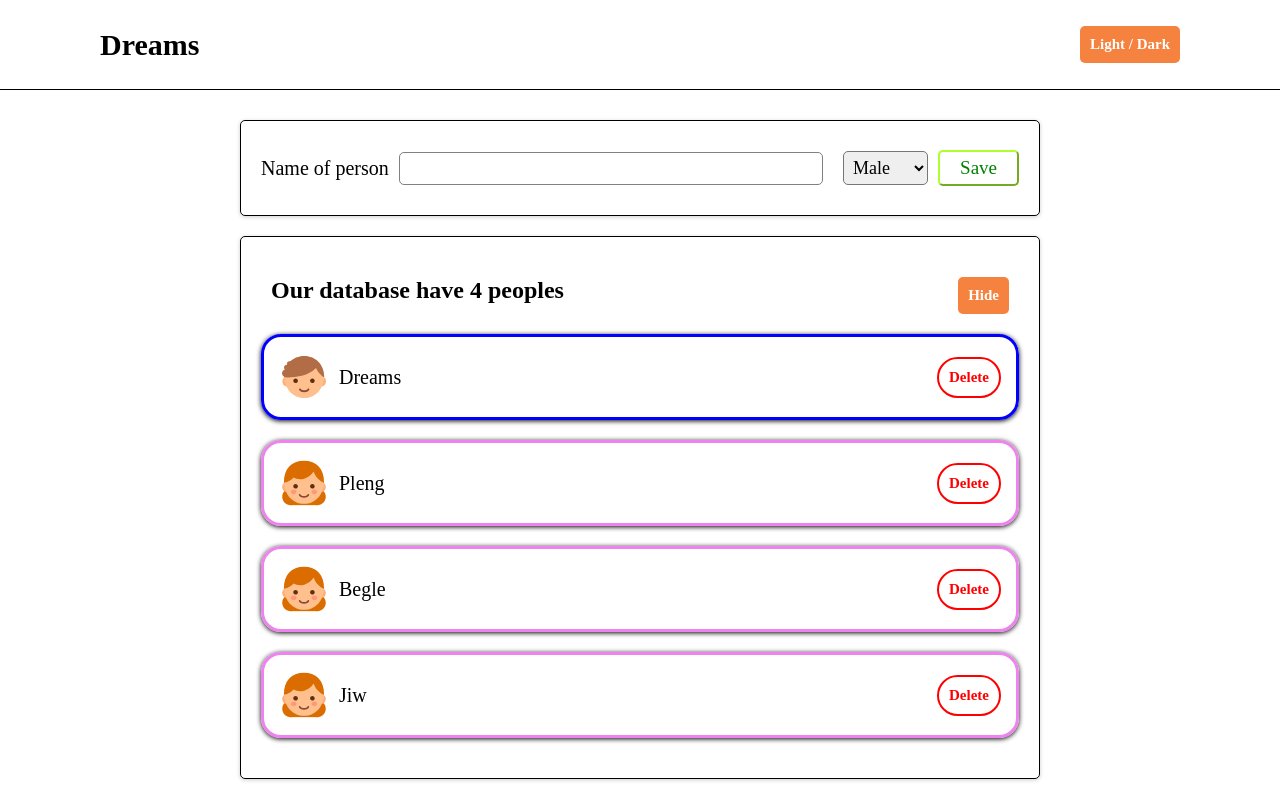
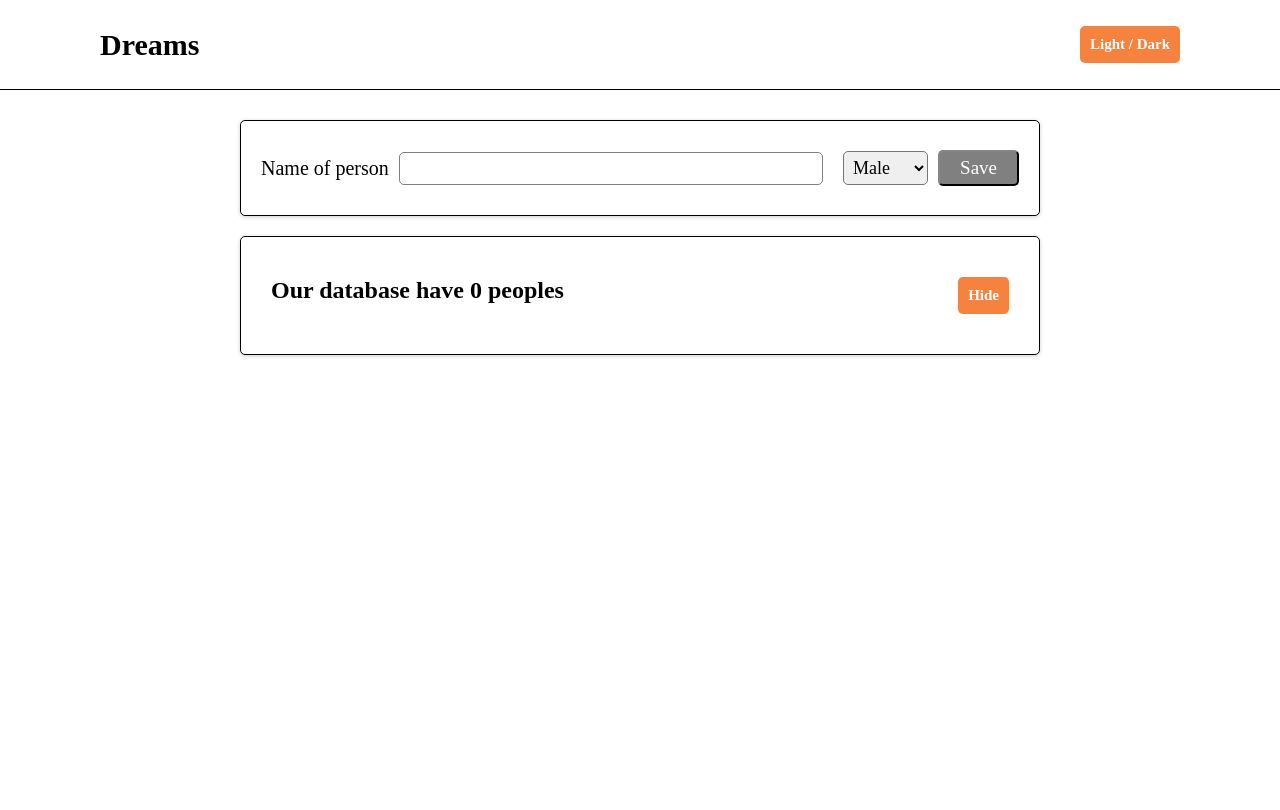
Before and after one commit to overyou2003/react-session, a React (Vite) app in the folder my-app/: page / in a window 1280 px wide. Built offline with nearby package versions, Linux system fonts and the light colour scheme; a web font is replaced by a local one.

Commit message:
commit from home

```diff
--- a/my-app/src/App.jsx
+++ b/my-app/src/App.jsx
@@ -6,10 +6,10 @@ import "./App.css"
 
 function App() {
   const [data, setData] = useState([
-    { id: 1, name: "Dreams", gender: "Male" },
-    { id: 2, name: "Pleng", gender: "Female" },
-    { id: 3, name: "Begle", gender: "Female" },
-    { id: 4, name: "Jiw", gender: "Female" },
+    // { id: 1, name: "Dreams", gender: "Male" },
+    // { id: 2, name: "Pleng", gender: "Female" },
+    // { id: 3, name: "Begle", gender: "Female" },
+    // { id: 4, name: "Jiw", gender: "Female" },
   ]);
 
   function deleteUser(id) {
@@ -19,7 +19,7 @@ function App() {
     <div className="app">
       <Header title="Dreams"/>
       <main>
-        <Addform/>
+        <Addform data={data} setData={setData}/>
         <Personlist data={data} deleteUser={deleteUser}/>
       </main>
     </div>
--- a/my-app/src/components/Addform.css
+++ b/my-app/src/components/Addform.css
@@ -15,7 +15,20 @@
 
 .btnSave:hover {
     background-color: greenyellow;
-    color: white;
+    color: green;
+}
+
+.btnSave:disabled {
+    cursor: auto;
+    border-color: rgb(49, 49, 49);
+    color: rgb(255, 255, 255);
+    background-color: gray;
+}
+
+.btnSave:disabled:hover {
+    border-color: rgb(49, 49, 49);
+    color: rgb(255, 255, 255);
+    background-color: gray;
 }
 
 .inputForm {
--- a/my-app/src/components/Addform.jsx
+++ b/my-app/src/components/Addform.jsx
@@ -1,19 +1,33 @@
 import './Addform.css'
 import { useState } from 'react'
 
-export default function Addform() {
+export default function Addform(props) {
     const [name,setName] = useState("")
-    const [gender,setGender] = useState("")
+    const [gender,setGender] = useState("Male")
+    const {data,setData} = props
+
+    function saveData(e) {
+        e.preventDefault()
+        const person = {
+            id : Date.now() + Math.floor(Math.random() * 1000),
+            name : name,
+            gender : gender
+        }
+        console.log(person)
+        setData([...data,person])
+        setName("")
+        setGender("Male")
+    }
     return (
         <section className="container">
-            <form action="" className='inputForm'>
+            <form onSubmit={saveData} className='inputForm'>
                 <label>Name of person</label>
                 <input type="text" value={name} onChange={(e)=>setName(e.target.value)} />
                 <select value={gender} onChange={(e)=>setGender(e.target.value)}>
                     <option>Male</option>
                     <option>Female</option>
                 </select>
-                <button type="submit" className="btnSave">Save</button>
+                <button type="submit" className="btnSave" disabled={name.trim()===""}>Save</button>
             </form>
         </section>
     )
--- a/my-app/src/components/Personlist.jsx
+++ b/my-app/src/components/Personlist.jsx
@@ -5,7 +5,7 @@ import User from "./User";
 export default function Personlist({data , deleteUser}) {
 
   const [show, setShow] = useState(true);
-  console.table(data);
+
 
   return (
     <div className="container">
```
